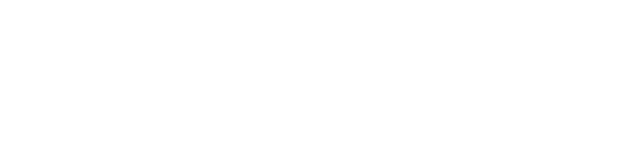
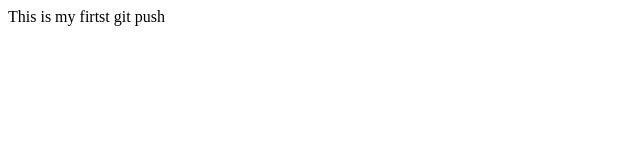
Before and after one commit to Outhoman/my-porfolio, a plain HTML site: page index.html in a window 1280 px wide. Shown: the whole page, without its empty margins (0-640 px from the left). Drawn offline with Linux system fonts and the light colour scheme.

Commit message:
Minor change on homepage@

```diff
--- a/index.html
+++ b/index.html
@@ -7,6 +7,6 @@
     <title>Document</title>
 </head>
 <body>
-
+    This is my firtst git push
 </body>
 </html>
```
